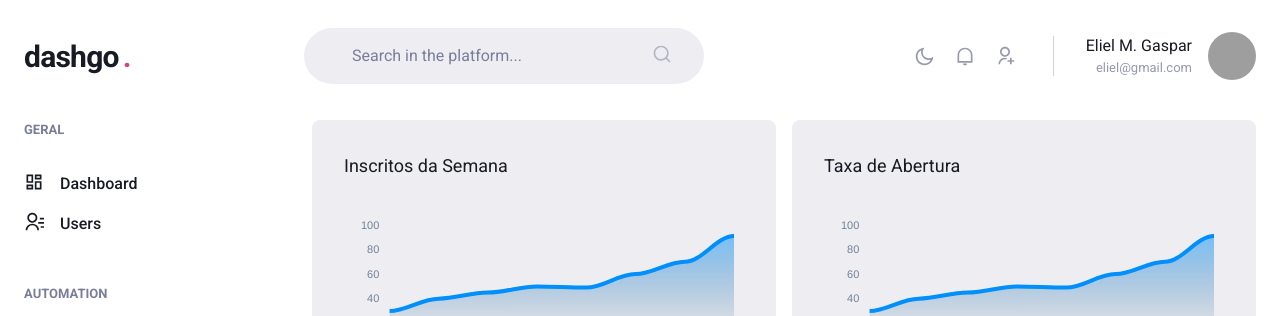
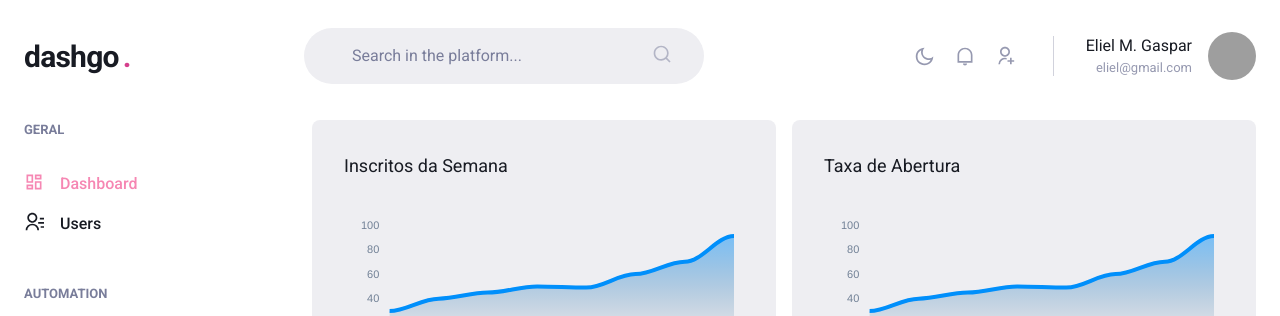
Before and after one commit to griffan113/atomic-architecture, a Next.js app: page /dashboard in a window 1280 px wide. Shown: the top 316 px of the page. Built offline with nearby package versions, Linux system fonts and the light colour scheme; grey boxes are pictures that could not be loaded.

Commit message:
feat: create active link wrapper

```diff
--- a/src/components/templates/CreateUser/CreateUser.template.tsx
+++ b/src/components/templates/CreateUser/CreateUser.template.tsx
@@ -13,9 +13,11 @@ import {
   Button,
 } from '@chakra-ui/react';
 import { RiUserAddFill } from 'react-icons/ri';
+import Link from 'next/link';
 
 import { Header, Sidebar } from '@/components/ui/organisms';
 import { Input } from '@/components/ui/atoms';
+import { routesPaths } from '@/src/routes/routesPaths';
 
 export const CreateUserTemplate: React.FC = () => {
   const { colorMode } = useColorMode();
@@ -61,13 +63,16 @@ export const CreateUserTemplate: React.FC = () => {
 
           <Flex mt={['6', '8']} justify="flex-end">
             <HStack>
-              <Button
-                bg={colorMode === 'dark' ? 'whiteAlpha.300' : 'gray.300'}
-                color={colorMode === 'dark' ? 'white' : 'gray.700'}
-              >
-                Cancelar
-              </Button>
-              <Button colorScheme="pink">Salvar</Button>
+              <Link passHref href={routesPaths.USERS.MAIN}>
+                <Button
+                  as="a"
+                  bg={colorMode === 'dark' ? 'whiteAlpha.300' : 'gray.300'}
+                  color={colorMode === 'dark' ? 'white' : 'gray.700'}
+                >
+                  Cancel
+                </Button>
+              </Link>
+              <Button colorScheme="pink">Create</Button>
             </HStack>
           </Flex>
         </Box>
--- a/src/components/templates/Users/Users.template.tsx
+++ b/src/components/templates/Users/Users.template.tsx
@@ -9,10 +9,12 @@ import {
   HStack,
 } from '@chakra-ui/react';
 import { RiAddLine, RiUserFill } from 'react-icons/ri';
+import Link from 'next/link';
 
 import { Header, Sidebar } from '@/components/ui/organisms';
 import { UsersListTable } from '@/components/ui/atoms';
 import { Pagination } from '@/components/ui/molecules';
+import { routesPaths } from '@/src/routes/routesPaths';
 
 export const UsersTemplate: React.FC = () => {
   const { colorMode } = useColorMode();
@@ -37,6 +39,7 @@ export const UsersTemplate: React.FC = () => {
                 Users
               </Heading>
             </HStack>
+            <Link passHref href={routesPaths.USERS.CREATE}>
               <Button
                 as="a"
                 cursor="pointer"
@@ -47,6 +50,7 @@ export const UsersTemplate: React.FC = () => {
               >
                 Create New
               </Button>
+            </Link>
           </Flex>
           <UsersListTable />
           <Pagination />
--- /dev/null
+++ b/src/components/ui/atoms/SidebarActiveNavLinkWrapper/SidebarActiveNavLinkWrapper.atom.tsx
@@ -0,0 +1,34 @@
+import Link, { LinkProps } from 'next/link';
+import { useRouter } from 'next/router';
+import React, { cloneElement, ReactElement } from 'react';
+
+type SidebarActiveNavLinkWrapperProps = {
+  children: ReactElement;
+  shouldMatchExactHref?: boolean;
+} & LinkProps;
+
+export const SidebarActiveNavLinkWrapper: React.FC<
+  SidebarActiveNavLinkWrapperProps
+> = ({ children, shouldMatchExactHref, ...rest }) => {
+  const { asPath } = useRouter();
+  let isActive = false;
+
+  if ((shouldMatchExactHref && asPath === rest.href) || asPath === rest.as) {
+    isActive = true;
+  } else if (
+    !shouldMatchExactHref &&
+    (asPath.startsWith(String(rest.href)) || asPath.startsWith(String(rest.as)))
+  ) {
+    isActive = true;
+  }
+
+  return (
+    <Link {...rest}>
+      {cloneElement(children, { color: isActive && 'pink.300' })}
+    </Link>
+  );
+};
+
+SidebarActiveNavLinkWrapper.defaultProps = {
+  shouldMatchExactHref: false,
+};
--- /dev/null
+++ b/src/components/ui/atoms/SidebarActiveNavLinkWrapper/index.ts
@@ -0,0 +1 @@
+export * from './SidebarActiveNavLinkWrapper.atom';
--- a/src/components/ui/atoms/SidebarNavLink/SidebarNavLink.atom.tsx
+++ b/src/components/ui/atoms/SidebarNavLink/SidebarNavLink.atom.tsx
@@ -1,21 +1,27 @@
 import React, { ElementType } from 'react';
-import { Icon, Link, LinkProps, Text } from '@chakra-ui/react';
+import { Icon, LinkProps, Text, Link as ChakraLink } from '@chakra-ui/react';
+
+import { SidebarActiveNavLinkWrapper } from '@/components/ui/atoms';
 
 type SidebarNavLinkProps = {
   icon: ElementType;
+  href: string;
 } & LinkProps;
 
 export const SidebarNavLink: React.FC<SidebarNavLinkProps> = ({
   icon,
   children,
+  href,
   ...rest
 }) => {
   return (
-    <Link {...rest} display="flex">
-      <Icon as={icon} fontSize="20" />
-      <Text ml="4" fontWeight="medium">
-        {children}
-      </Text>
-    </Link>
+    <SidebarActiveNavLinkWrapper passHref href={href}>
+      <ChakraLink {...rest} display="flex">
+        <Icon as={icon} fontSize="20" />
+        <Text ml="4" fontWeight="medium">
+          {children}
+        </Text>
+      </ChakraLink>
+    </SidebarActiveNavLinkWrapper>
   );
 };
--- a/src/components/ui/atoms/index.ts
+++ b/src/components/ui/atoms/index.ts
@@ -5,5 +5,6 @@ export * from './HeaderButtonGroup';
 export * from './HeaderProfileInfo';
 export * from './DashboardChartGrid';
 export * from './UsersListTable';
+export * from './PaginationButton';
 export * from './SidebarNavLink';
-export * from './PaginationButton';
+export * from './SidebarActiveNavLinkWrapper';
--- a/src/components/ui/organisms/SidebarNav/SidebarNav.organism.tsx
+++ b/src/components/ui/organisms/SidebarNav/SidebarNav.organism.tsx
@@ -9,17 +9,26 @@ import {
 
 import { SidebarNavSection } from '@/components/ui/molecules';
 import { SidebarNavLink } from '@/components/ui/atoms';
+import { routesPaths } from '@/src/routes/routesPaths';
 
 export const SidebarNav = () => {
   return (
     <Stack spacing="12" align="flex-start">
       <SidebarNavSection title="GERAL">
-        <SidebarNavLink icon={RiDashboardLine}>Dashboard</SidebarNavLink>
-        <SidebarNavLink icon={RiContactsLine}>Users</SidebarNavLink>
+        <SidebarNavLink href={routesPaths.DASHBOARD} icon={RiDashboardLine}>
+          Dashboard
+        </SidebarNavLink>
+        <SidebarNavLink href={routesPaths.USERS.MAIN} icon={RiContactsLine}>
+          Users
+        </SidebarNavLink>
       </SidebarNavSection>
       <SidebarNavSection title="AUTOMATION">
-        <SidebarNavLink icon={RiInputMethodLine}>Forms</SidebarNavLink>
-        <SidebarNavLink icon={RiGitMergeLine}>Automation</SidebarNavLink>
+        <SidebarNavLink href="/forms" icon={RiInputMethodLine}>
+          Forms
+        </SidebarNavLink>
+        <SidebarNavLink href="/automation" icon={RiGitMergeLine}>
+          Automation
+        </SidebarNavLink>
       </SidebarNavSection>
     </Stack>
   );
--- a/src/routes/routesPaths.ts
+++ b/src/routes/routesPaths.ts
@@ -1,4 +1,8 @@
 export const routesPaths = {
+  LOGIN: '/',
   DASHBOARD: '/dashboard',
-  USERS: '/users',
+  USERS: {
+    MAIN: '/users',
+    CREATE: '/users/create',
+  },
 };
```
Lines whose indentation alone changed are shown as unchanged.
